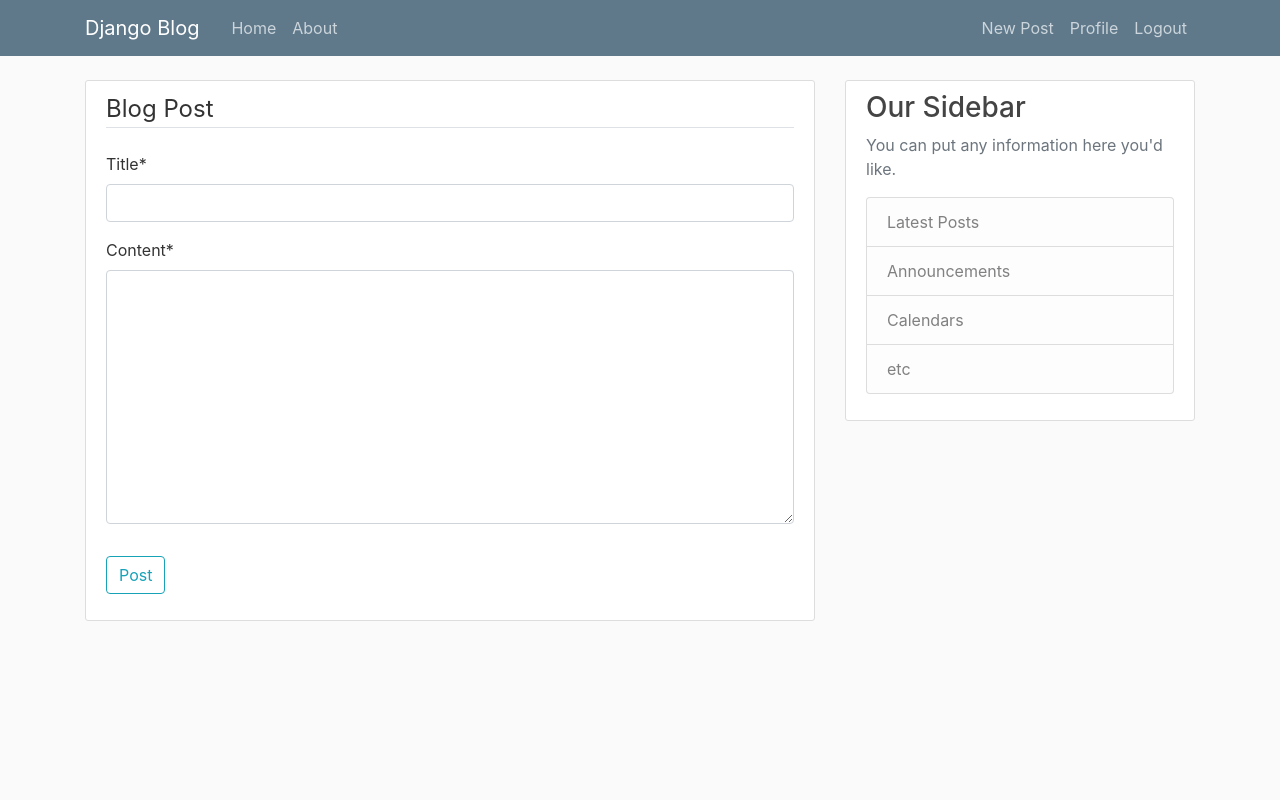
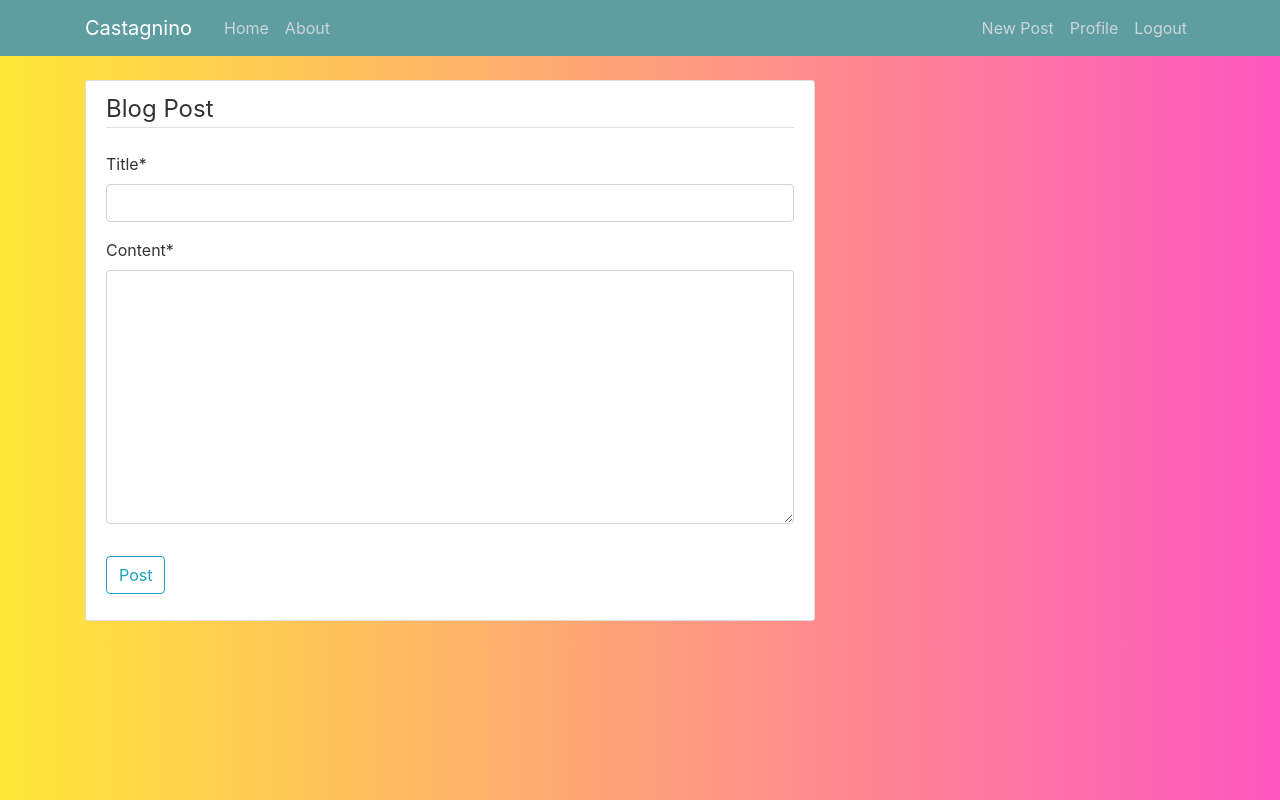
Before and after one commit to TomCastagnino/django_site, a Django app: page /blog/post/new/ in a window 1280 px wide. Run offline with Django 3.2, Linux system fonts and the light colour scheme; the visitor is signed in with stand-in values (Sample User, id 1); parts of the project's set-up code (start-up, migrations or seed data) failed here and were passed over; some libraries are stand-ins or nearby versions.

Commit message:
style changes

```diff
--- a/blog/static/blog/main.css
+++ b/blog/static/blog/main.css
@@ -1,5 +1,5 @@
 body {
-  background: #fafafa;
+  background: linear-gradient(to right, #ffe838, #fd57bf);
   color: #333333;
   margin-top: 5rem;
 }
@@ -13,7 +13,7 @@ ul {
 }
 
 .bg-steel {
-  background-color: #5f788a;
+  background: #5f9ea0;
 }
 
 .site-header .navbar-nav .nav-link {
@@ -29,7 +29,7 @@ ul {
 }
 
 .content-section {
-  background: #ffffff;
+  background: white;
   padding: 10px 20px;
   border: 1px solid #dddddd;
   border-radius: 3px;
--- a/blog/templates/blog/base.html
+++ b/blog/templates/blog/base.html
@@ -26,7 +26,7 @@
 	<header class="site-header">
 	  <nav class="navbar navbar-expand-md navbar-dark bg-steel fixed-top">
 	    <div class="container">
-	      <a class="navbar-brand mr-4" href="{% url 'blog-home' %}">Django Blog</a>
+	      <a class="navbar-brand mr-4" href="{% url 'home' %}">Castagnino</a>
 	      <button class="navbar-toggler" type="button" data-toggle="collapse" data-target="#navbarToggle" aria-controls="navbarToggle" aria-expanded="false" aria-label="Toggle navigation">
 	      <span class="navbar-toggler-icon"></span>
 	      </button>
@@ -66,16 +66,7 @@
 	    	{% block content %}{% endblock %}
 	    </div>
 	    <div class="col-md-4">
-	      <div class="content-section">
-	        <h3>Our Sidebar</h3>
-	        <p class='text-muted'>You can put any information here you'd like.
-	          <ul class="list-group">
-	            <li class="list-group-item list-group-item-light">Latest Posts</li>
-	            <li class="list-group-item list-group-item-light">Announcements</li>
-	            <li class="list-group-item list-group-item-light">Calendars</li>
-	            <li class="list-group-item list-group-item-light">etc</li>
-	          </ul>
-	        </p>
+
 	      </div>
 	    </div>
 	  </div>
```
